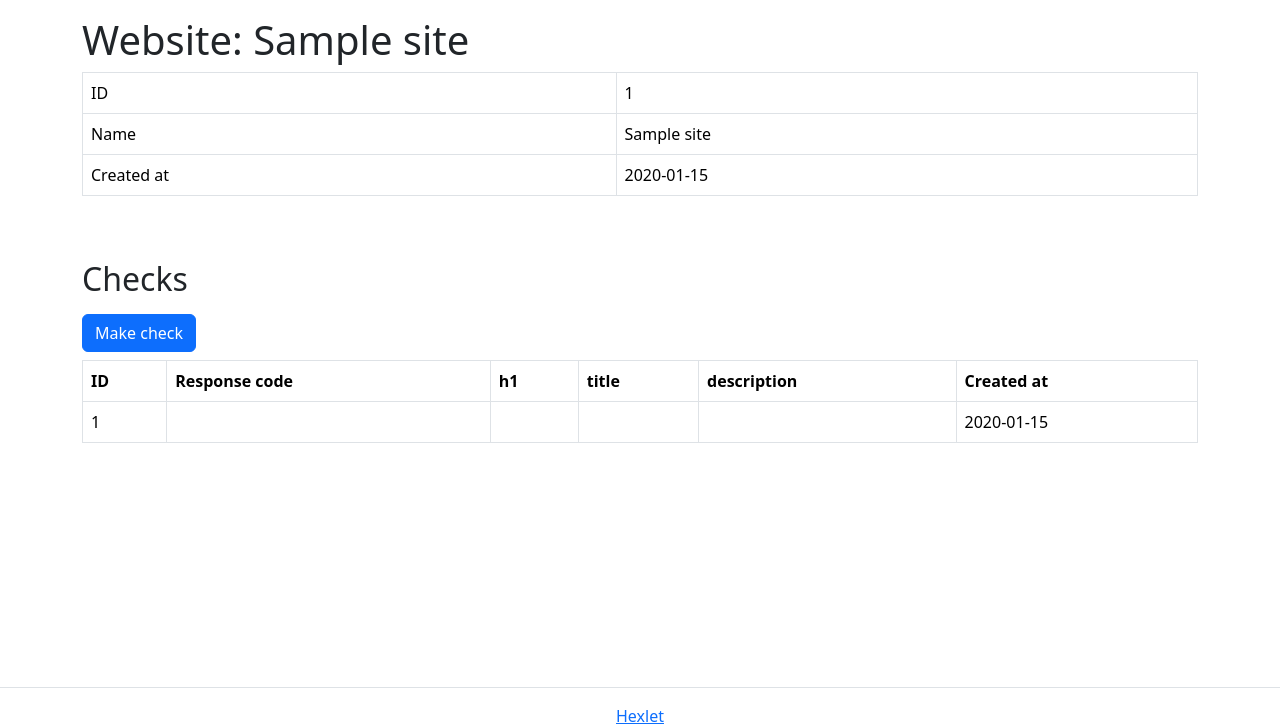
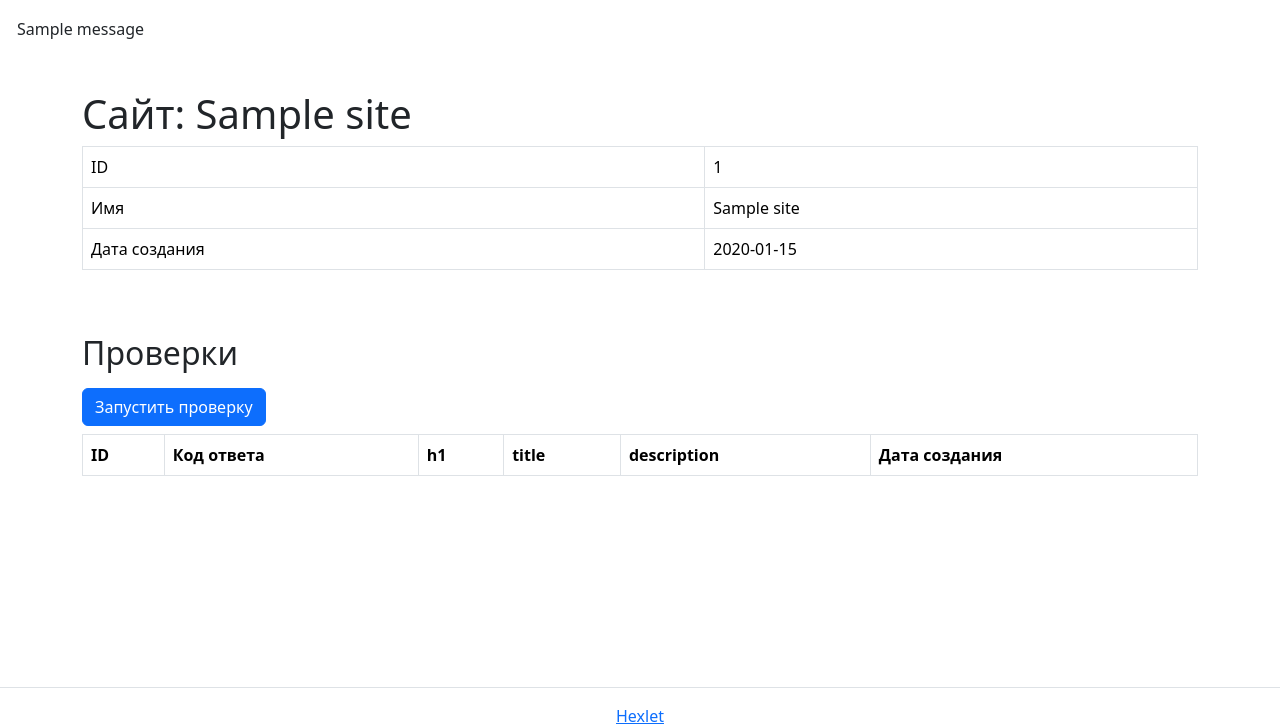
Before and after one commit to Elenlith/python-project-83, a Flask app: template page_analyzer/templates/url.html in a window 1280 px wide. Shown: the part 56-782 px from the top of the page. Run offline with Flask 2, Linux system fonts and the light colour scheme; the template is opened without the code that fills it: most values are stand-ins (such as "Sample title", 1, 10 or a date in 2020); one stand-in notice (Sample message) is shown; lists and menus that the app fills with data are empty; some libraries are stand-ins or nearby versions.

Commit message:
fix front end and flash messages

```diff
--- a/page_analyzer/app.py
+++ b/page_analyzer/app.py
@@ -6,7 +6,7 @@ import psycopg2
 from psycopg2.extras import NamedTupleCursor
 from datetime import datetime
 from urllib.parse import urlparse
-from validators import url as validate
+from page_analyzer.url import validate_url
 
 
 app = Flask(__name__)
@@ -18,7 +18,7 @@ DATABASE_URL = os.getenv('DATABASE_URL')
 conn = psycopg2.connect(DATABASE_URL)
 
 
-def take_domain(url):
+def get_domain(url):
     url = urlparse(url)
     return url._replace(
         path='',
@@ -37,10 +37,8 @@ def get_urls():
     with conn:
         with conn.cursor(cursor_factory=NamedTupleCursor) as curs:
             curs.execute("""SELECT
-                                urls.id, urls.name,
-                                MAX(url_checks.created_at) AS created_at
-                                FROM urls LEFT JOIN url_checks
-                                ON urls.id = url_checks.url_id
+                                urls.id, urls.name, created_at
+                                FROM urls
                                 GROUP BY urls.id
                                 ORDER BY urls.id;""")
             urls = curs.fetchall()
@@ -49,15 +47,16 @@ def get_urls():
 
 @app.post('/urls')
 def add_url():
-    data = request.form.to_dict()
-    url = take_domain(data['url'])
-    if not validate(url) or len(url) > 255:
-        messages = get_flashed_messages(with_categories=True)
-        flash('Incorrect URL', 'alert-danger')
-        return render_template('index.html', messages=messages, url=url), 422
+    raw_url = request.form.get('url')
+    alerts = validate_url(raw_url)
+    if alerts:
+        for alert in alerts:
+            flash(alert, 'alert-danger')
+        return render_template('index.html', url=raw_url), 422
     try:
         with conn:
             with conn.cursor() as curs:
+                url = get_domain(raw_url)
                 curs.execute(
                     """
                     INSERT INTO urls (name, created_at)
@@ -66,12 +65,24 @@ def add_url():
                     """,
                     {'name': url, 'created_at': datetime.now()})
                 id = curs.fetchone().id
-                flash('Website successfully added', 'alert-success')
+                flash('Страница успешно добавлена', 'alert-success')
                 return redirect(url_for('get_url', id=id))
     except psycopg2.errors.UniqueViolation:
         with conn:
             with conn.cursor() as curs:
                 curs.execute("SELECT id FROM urls WHERE name=(%s);", (url,))
                 id = curs.fetchone().id
-                flash('Website already exist', 'alert-info')
+                flash('Страница уже существует', 'alert-info')
                 return redirect(url_for('get_url', id=id))
+
+
+@app.get('/urls/<int:id>')
+def get_url(id):
+    with conn:
+        with conn.cursor(cursor_factory=NamedTupleCursor) as curs:
+            curs.execute("SELECT * FROM urls WHERE id=(%s);", (id,))
+            site = curs.fetchone()
+            messages = get_flashed_messages(with_categories=True)
+            return render_template('url.html',
+                                   site=site,
+                                   messages=messages)
--- a/page_analyzer/templates/index.html
+++ b/page_analyzer/templates/index.html
@@ -23,6 +23,14 @@
       </div>
     </nav>
   </header>
+
+   {% with messages = get_flashed_messages(with_categories=True) %}
+    {% if messages %}
+      {% for category, message in messages %}
+        <div class="alert {{ category }}" role="alert">{{ message }}</div>
+      {% endfor %}
+    {% endif %}
+  {% endwith %}
 
   <main class="flex-grow-1">
     <div class="container-lg mt-3">
--- a/page_analyzer/templates/url.html
+++ b/page_analyzer/templates/url.html
@@ -1,6 +1,6 @@
 {% extends "index.html" %}
 {% block content %}
-<h1>Website: {{ site.name }}</h1>
+<h1>Сайт: {{ site.name }}</h1>
 <div class="table-responsive">
   <table class="table table-bordered table-hover text-nowrap" data-test="url">
     <tbody>
@@ -9,41 +9,31 @@
       <td>{{ site.id }}</td>
     </tr>
     <tr>
-      <td>Name</td>
+      <td>Имя</td>
       <td>{{ site.name }}</td>
     </tr>
     <tr>
-      <td>Created at</td>
+      <td>Дата создания</td>
       <td>{{ site.created_at.strftime('%Y-%m-%d') }}</td>
     </tr>
     </tbody>
   </table>
 </div>
-<h2 class="mt-5 mb-3">Checks</h2>
-<form method="post" action="{{ url_for('get_checks', id=site.id) }}">
-  <input type="submit" class="btn btn-primary" value="Make check">
+<h2 class="mt-5 mb-3">Проверки</h2>
+<form method="post" action="">
+  <input type="submit" class="btn btn-primary" value="Запустить проверку">
 </form>
 <div>
   <table class="table table-bordered table-hover mt-2" data-test="checks">
     <tbody>
     <tr>
       <th>ID</th>
-      <th>Response code</th>
+      <th>Код ответа</th>
       <th>h1</th>
       <th>title</th>
       <th>description</th>
-      <th>Created at</th>
+      <th>Дата создания</th>
     </tr>
-    {% for check in checks %}
-    <tr>
-      <td>{{ check.id }}</td>
-      <td></td>
-      <td></td>
-      <td></td>
-      <td></td>
-      <td>{{ check.created_at.strftime('%Y-%m-%d') }}</td>
-    </tr>
-    {% endfor %}
     </tbody>
   </table>
 </div>
```
Also changed, not shown: page_analyzer/templates/urls_list.html (+4 -4 lines), page_analyzer/url.py (+6 -15 lines), 1 other file.
